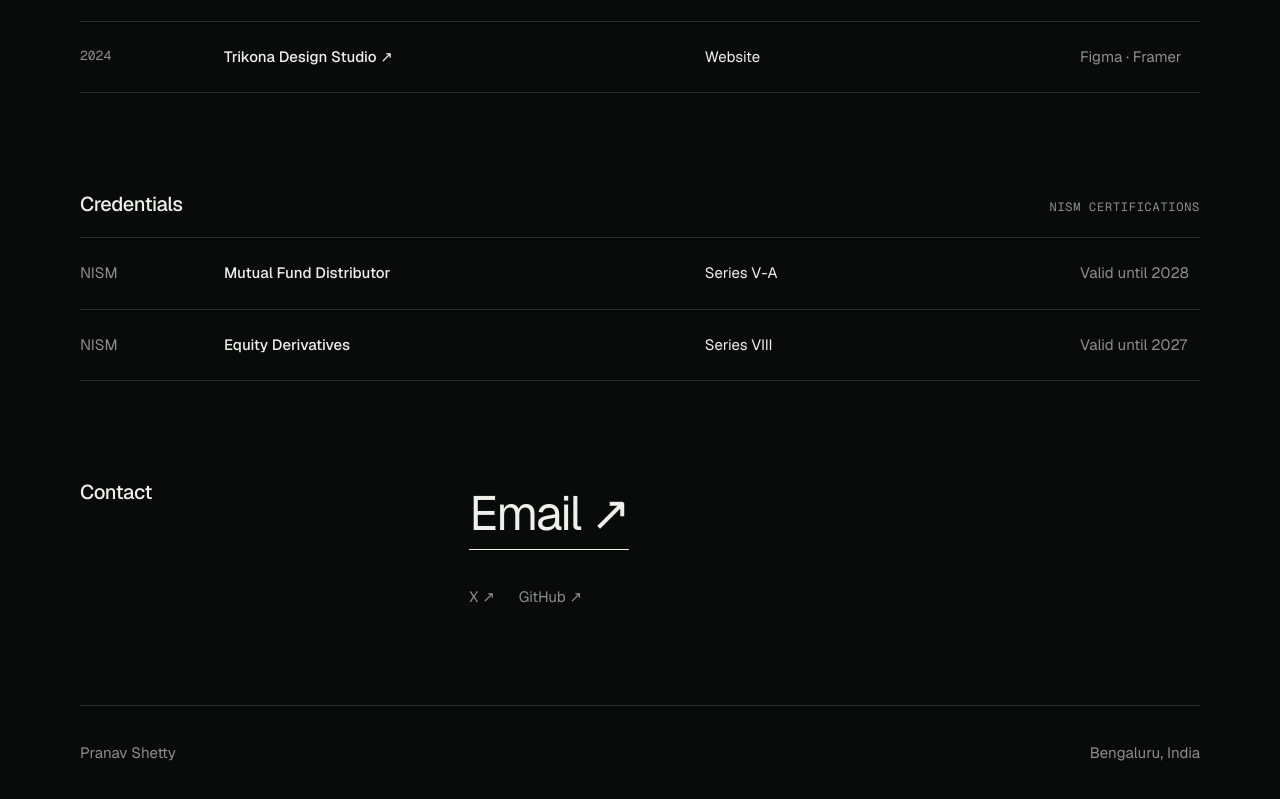
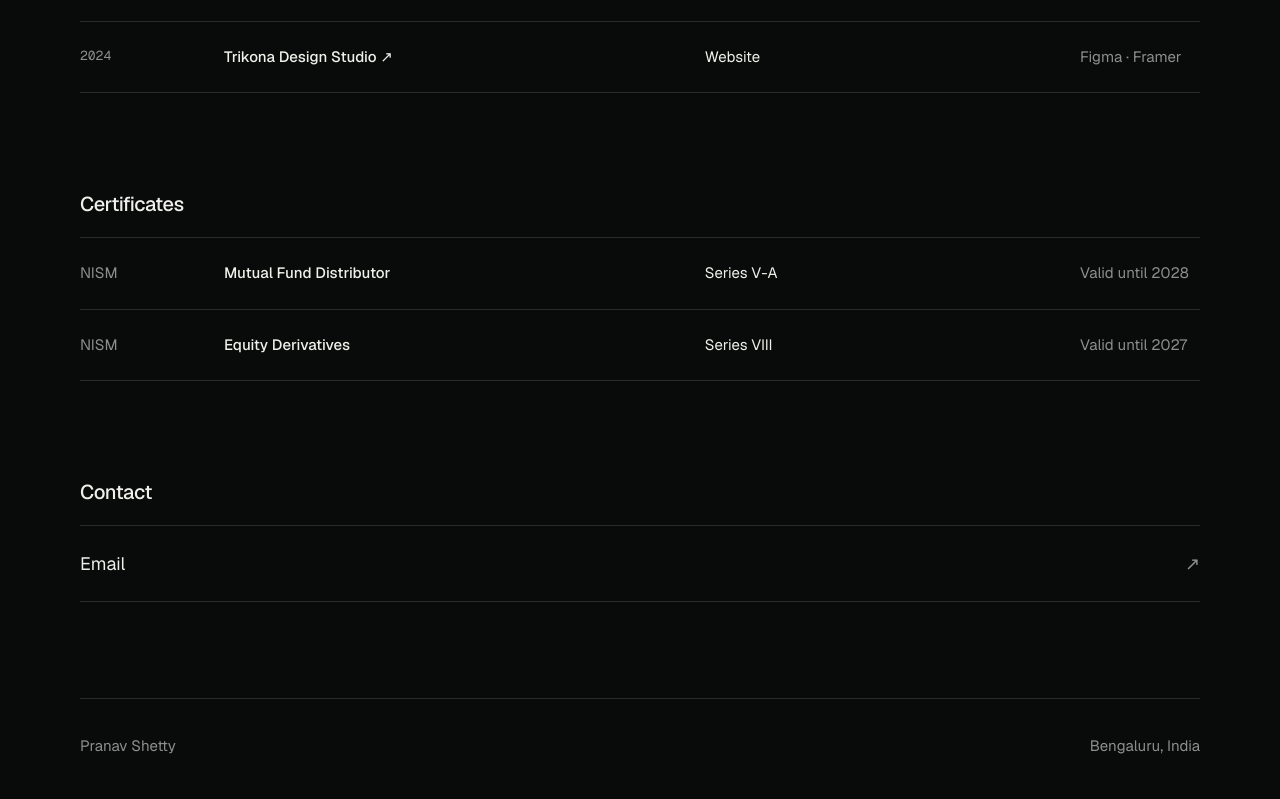
Before and after one commit to boredenough/personal-site, a Next.js app: page / in a window 1280 px wide. Shown: the part 1649-2448 px from the top of the page. Built offline with nearby package versions, Linux system fonts and the light colour scheme; no server answers.

Commit message:
Refine certificates and contact sections

```diff
--- a/app/globals.css
+++ b/app/globals.css
@@ -72,9 +72,9 @@ summary::-webkit-details-marker { display: none; }
 details[open] .indicator { transform: rotate(45deg); }
 details ul { margin: 0; padding: 2px 0 24px 144px; border-bottom: 1px solid var(--line); color: var(--muted); }
 details li { margin: 8px 0; }
-.contact { display: grid; grid-template-columns: 1fr 2fr; gap: 24px; padding-bottom: 96px; }
-.email { display: inline-block; font-size: clamp(22px, 4vw, 48px); letter-spacing: -.04em; border-bottom: 1px solid currentColor; }
-.social-links { display: flex; flex-wrap: wrap; gap: 24px; margin-top: 36px; color: var(--muted); }
+.contact { padding-bottom: 96px; }
+.contact-row { display: flex; align-items: center; justify-content: space-between; gap: 24px; padding: 24px 0; border-bottom: 1px solid var(--line); font-size: 18px; }
+.contact-row span:last-child { color: var(--muted); }
 footer { min-height: 96px; display: flex; align-items: center; justify-content: space-between; gap: 24px; border-top: 1px solid var(--line); color: var(--muted); }
 
 @media (max-width: 760px) {
@@ -87,7 +87,6 @@ footer { min-height: 96px; display: flex; align-items: center; justify-content:
   .current { justify-content: flex-start; }
   .indicator { grid-column: 2; grid-row: 1; }
   details ul { padding-left: 88px; }
-  .contact { grid-template-columns: 1fr; gap: 32px; }
   footer { align-items: flex-start; flex-direction: column; justify-content: center; }
 }
 
--- a/app/page.tsx
+++ b/app/page.tsx
@@ -121,10 +121,9 @@ export default function Home() {
           </div>
         </section>
 
-        <section id="credentials" aria-labelledby="credentials-title">
+        <section id="certificates" aria-labelledby="certificates-title">
           <div className="section-heading">
-            <h2 id="credentials-title">Credentials</h2>
-            <span>NISM certifications</span>
+            <h2 id="certificates-title">Certificates</h2>
           </div>
           <div className="data-list">
             {credentials.map((credential) => (
@@ -139,14 +138,13 @@ export default function Home() {
         </section>
 
         <section id="contact" className="contact" aria-labelledby="contact-title">
-          <h2 id="contact-title">Contact</h2>
-          <div>
-            <a className="email" href="mailto:pranavworkrelated@gmail.com">Email ↗</a>
-            <div className="social-links">
-              <a href="https://x.com/b0redenough" target="_blank" rel="noreferrer">X ↗</a>
-              <a href="https://github.com/boredenough" target="_blank" rel="noreferrer">GitHub ↗</a>
-            </div>
+          <div className="section-heading">
+            <h2 id="contact-title">Contact</h2>
           </div>
+          <a className="contact-row" href="mailto:pranavworkrelated@gmail.com">
+            <span>Email</span>
+            <span aria-hidden="true">↗</span>
+          </a>
         </section>
       </main>
 
```
